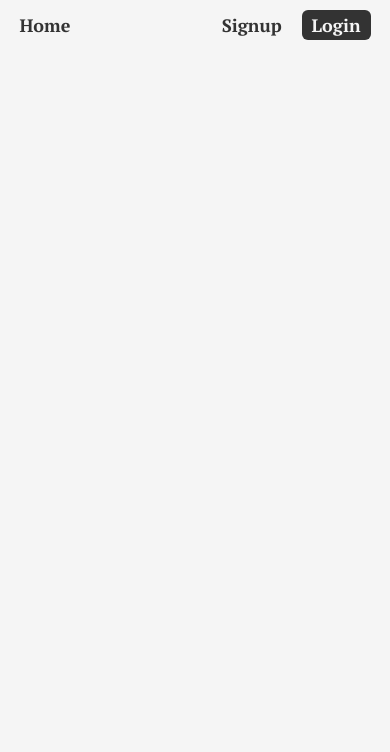
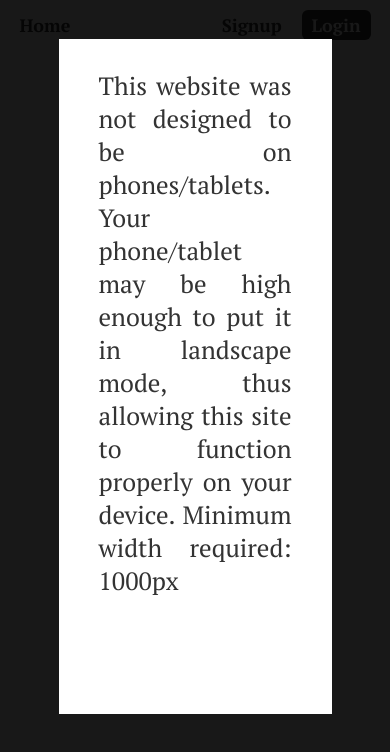
Before and after one commit to herbievine/password-manager, a website: page public/index.html in a window 390 px wide. Drawn offline with Linux system fonts and the light colour scheme; some packages are replaced by stand-ins of ours; no server answers.

Commit message:
Phone blocking overlay

```diff
--- a/public/css/master.css
+++ b/public/css/master.css
@@ -37,6 +37,38 @@ input:focus, button:focus {
 }
 .separator::after {
     margin-left: .25em;
+}
+
+#overlay {
+    position: fixed;
+    display: none;
+    width: 100%;
+    height: 100%;
+    top: 0;
+    left: 0;
+    right: 0;
+    bottom: 0;
+    background-color: rgba(0,0,0,0.9);
+    z-index: 2;
+}
+
+#overlay-box {
+    position: fixed;
+    display: none;
+    width: 70%;
+    height: 80%;
+    margin: 10% 15%;
+    align-items: center;
+    background-color: #FFFFFF;
+    z-index: 4;
+}
+
+#overlay-box p {
+    padding: 30px 40px;
+    color: #333;
+    text-align: justify;
+    font-size: 25px;
+    font-weight: 500;
 }
 
 .nav-wrapper {
--- a/public/index.html
+++ b/public/index.html
@@ -13,7 +13,12 @@
         <script defer src="/__/firebase/7.12.0/firebase-auth.js"></script>
         <script defer src="/__/firebase/7.12.0/firebase-firestore.js"></script>
     </head>
-    <body onload="redirectCheck();">
+    <body onload="redirectCheck(); getWidth();">
+        <div id="overlay">
+            <div id="overlay-box">
+                <p>This website was not designed to be on phones/tablets. Your phone/tablet may be high enough to put it in landscape mode, thus allowing this site to function properly on your device. Minimum width required: 1000px</p>
+            </div>
+        </div>
         <div class="nav-wrapper">
             <div class="nav-left">
                 <a href="index.html">home</a>
@@ -35,5 +40,6 @@
         <!--  App  -->
         <script src="scripts/firebase/redirect.js"></script>
         <script src="scripts/firebase/auth.js"></script>
+        <script src="scripts/main.js"></script>
     </body>
 </html>
--- /dev/null
+++ b/public/scripts/main.js
@@ -0,0 +1,19 @@
+let msgSent = false;
+
+function getWidth() {
+    const w = window.innerWidth;
+    if (w < 1300 && !msgSent) {
+        msgSent = true;
+        alert('This website may not be suitable for your device');
+    }
+
+    if (w < 1000) {
+        document.getElementById("overlay").style.display = "block";
+        document.getElementById("overlay-box").style.display = "block";
+    } else {
+        document.getElementById("overlay").style.display = "none";
+        document.getElementById("overlay-box").style.display = "none";
+    }
+
+    setTimeout(getWidth, 1000);
+}
```
